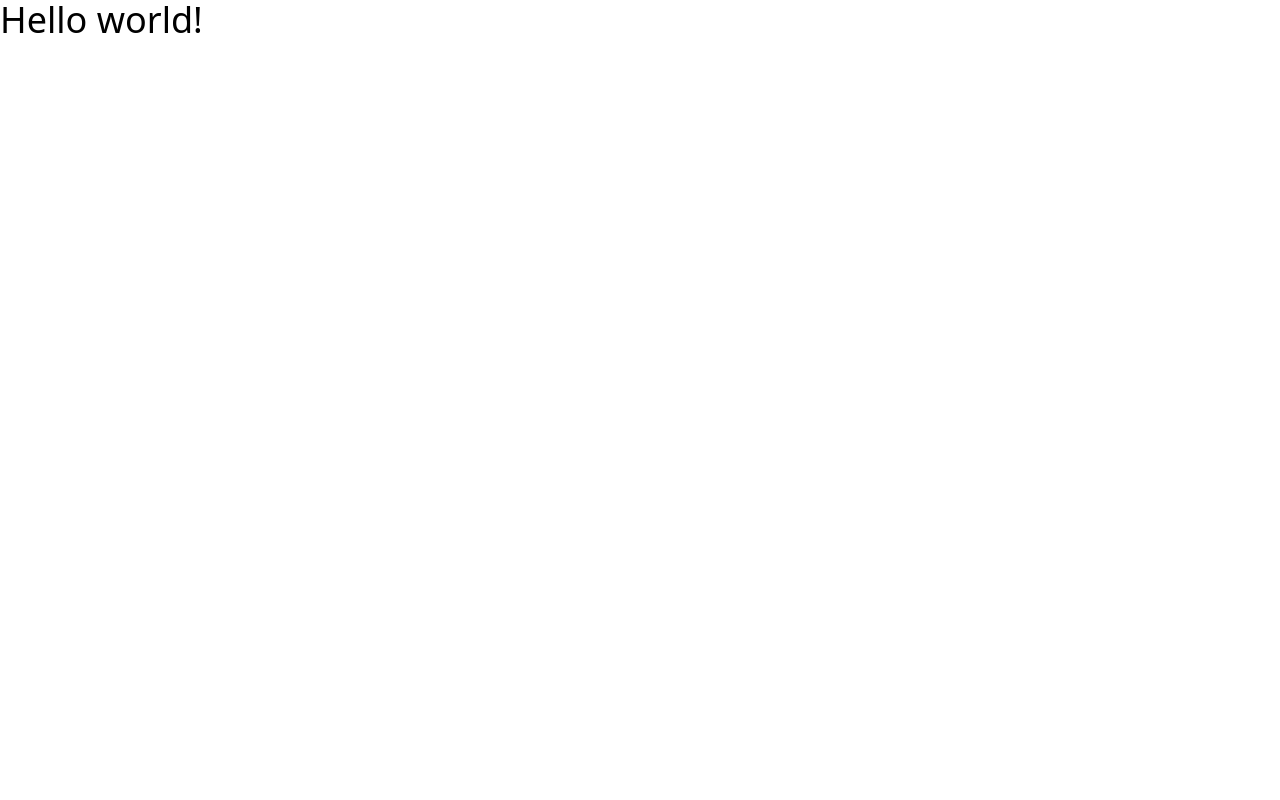
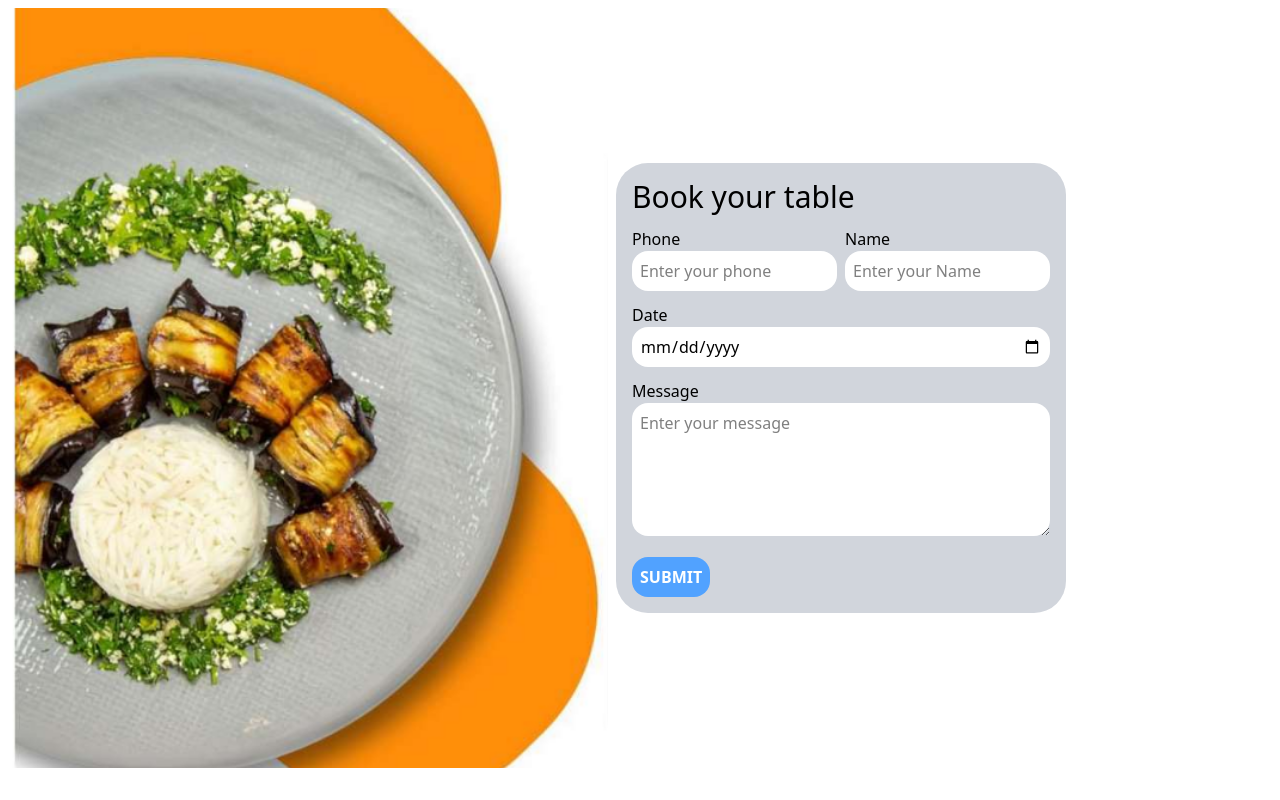
Before and after one commit to M-Ahmad-Usman/web-application-development, a website: page lab_07/form_06/dist/index.html in a window 1280 px wide. Drawn offline with Linux system fonts and the light colour scheme.

Commit message:
Design Form 06

```diff
--- a/lab_07/form_06/dist/index.html
+++ b/lab_07/form_06/dist/index.html
@@ -1,14 +1,45 @@
 <!doctype html>
 <html>
+
 <head>
-  <meta charset="UTF-8">
-  <meta name="viewport" content="width=device-width, initial-scale=1.0">
-  <link href="./styles.css" rel="stylesheet">
-  <title>Document</title>
+	<meta charset="UTF-8">
+	<meta name="viewport" content="width=device-width, initial-scale=1.0">
+	<link href="./styles.css" rel="stylesheet">
+	<title>Document</title>
 </head>
+
 <body>
-  <h1 class="text-4xl">
-    Hello world!
-  </h1>
+	<div class="p-2 sm:flex sm:gap-2 sm:items-center">
+		<div>
+			<img src="images/cover_photo.png" alt="Photo of a dish" class="max-h-[95vh] sm:w-[600px] object-cover">
+		</div>
+
+		<form class="mt-4 max-w-[450px] h-[450px] rounded-4xl p-4 flex flex-col gap-3 m-auto bg-gray-300 sm:m-0 sm:mr-auto">
+			<h1 class="text-3xl">Book your table</h1>
+			<!-- Person details -->
+			<div class="flex flex-col sm:flex-row gap-2">
+				<div>
+					<label for="phone">Phone</label><br>
+					<input type="text" name="phone" id="phone" class="bg-white w-full rounded-2xl p-2" placeholder="Enter your phone">
+				</div>
+				<div>
+					<label for="name">Name</label><br>
+					<input type="text" name="name" id="name" class="bg-white w-full rounded-2xl p-2" placeholder="Enter your Name">
+				</div>
+			</div>
+			<div>
+				<label for="date">Date</label><br>
+				<input type="date" name="date" id="date" class="bg-white w-full rounded-2xl p-2" placeholder="MM/DD/YYYY">
+			</div>
+			<div class="grow">
+				<label for="message">Message</label><br>
+				<textarea name="message" id="message" class="h-[80%] bg-white w-full rounded-2xl p-2" placeholder="Enter your message"></textarea>
+			</div>
+			<div>
+				<input type="submit" value="SUBMIT" class="bg-blue-400 text-white font-bold p-2 rounded-2xl">
+			</div>
+		</form>
+	</div>
 </body>
+
 </html>
```
Also changed, not shown: lab_07/form_06/dist/images/cover_photo.png (added), lab_07/form_06/dist/styles.css.
